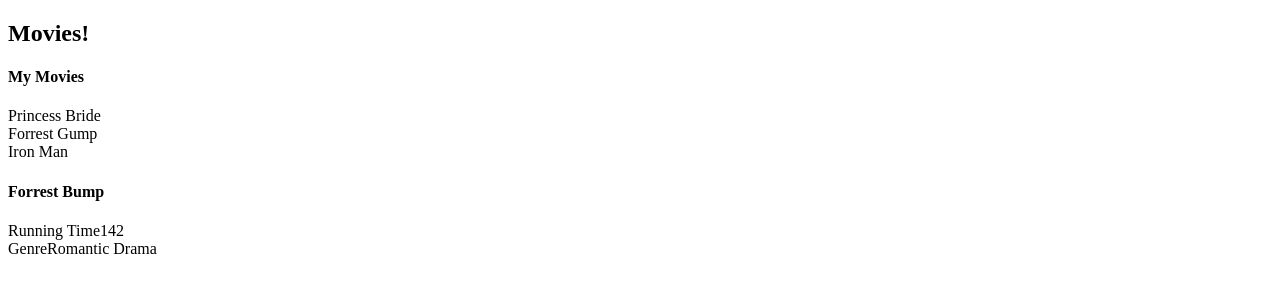
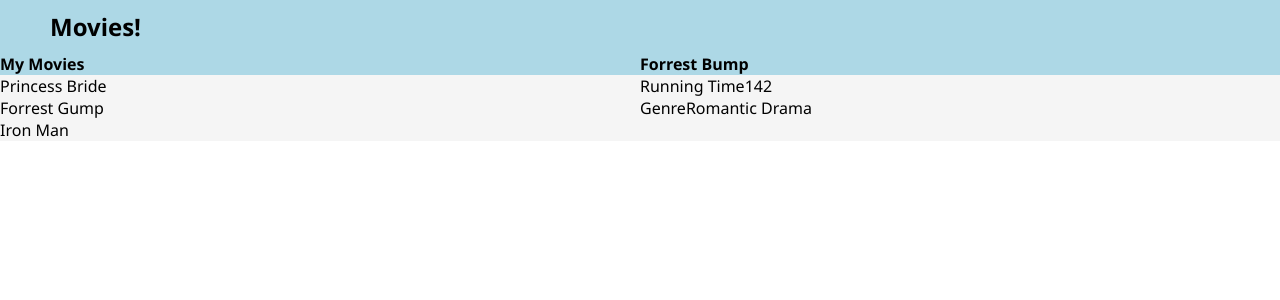
Before and after one commit to mukhsia/devcodecamp_movies_frontend, a React (Create React App) app: page / in a window 1280 px wide. Shown: the top 300 px of the page. Built offline with nearby package versions, Linux system fonts and the light colour scheme.

Commit message:
Applied styles to components.

```diff
--- a/src/App.css
+++ b/src/App.css
@@ -0,0 +1,19 @@
+* {
+  font-family: "Segoe UI", Tahoma, Geneva, Verdana, sans-serif;
+  margin: 0;
+  padding: 0;
+  box-sizing: border-box;
+}
+
+.flex-container {
+  display: flex;
+}
+
+.flex-item {
+  background-color: whitesmoke;
+  flex: 1;
+}
+
+h4 {
+  background-color: lightblue;
+}
--- a/src/App.jsx
+++ b/src/App.jsx
@@ -13,8 +13,10 @@
   return (
     <div className="App">
       <Header />
-      <MovieList />
-      <MovieInfo movieObj={selectedMovie} />
+      <div className="flex-container">
+        <MovieList />
+        <MovieInfo movieObj={selectedMovie} />
+      </div>
     </div>
   );
 }
--- /dev/null
+++ b/src/components/Header/Header.css
@@ -0,0 +1,4 @@
+header {
+    background-color: lightblue;
+    padding: 10px 50px;
+}
--- a/src/components/Header/Header.jsx
+++ b/src/components/Header/Header.jsx
@@ -1,3 +1,5 @@
+import "./header.css";
+
 const Header = ({}) => {
   return (
     <header>
--- a/src/components/MovieInfo/MovieInfo.jsx
+++ b/src/components/MovieInfo/MovieInfo.jsx
@@ -1,6 +1,6 @@
 const MovieInfo = ({ movieObj }) => {
   return (
-    <div>
+    <div className="flex-item">
       <h4>{movieObj.title}</h4>
       <div>
         <div>
--- a/src/components/MovieList/MovieList.jsx
+++ b/src/components/MovieList/MovieList.jsx
@@ -3,7 +3,7 @@
   const movieItems = movies.map((movie) => <div>{movie}</div>);
 
   return (
-    <div>
+    <div className="flex-item">
       <h4>My Movies</h4>
       <div>{movieItems}</div>
     </div>
```
